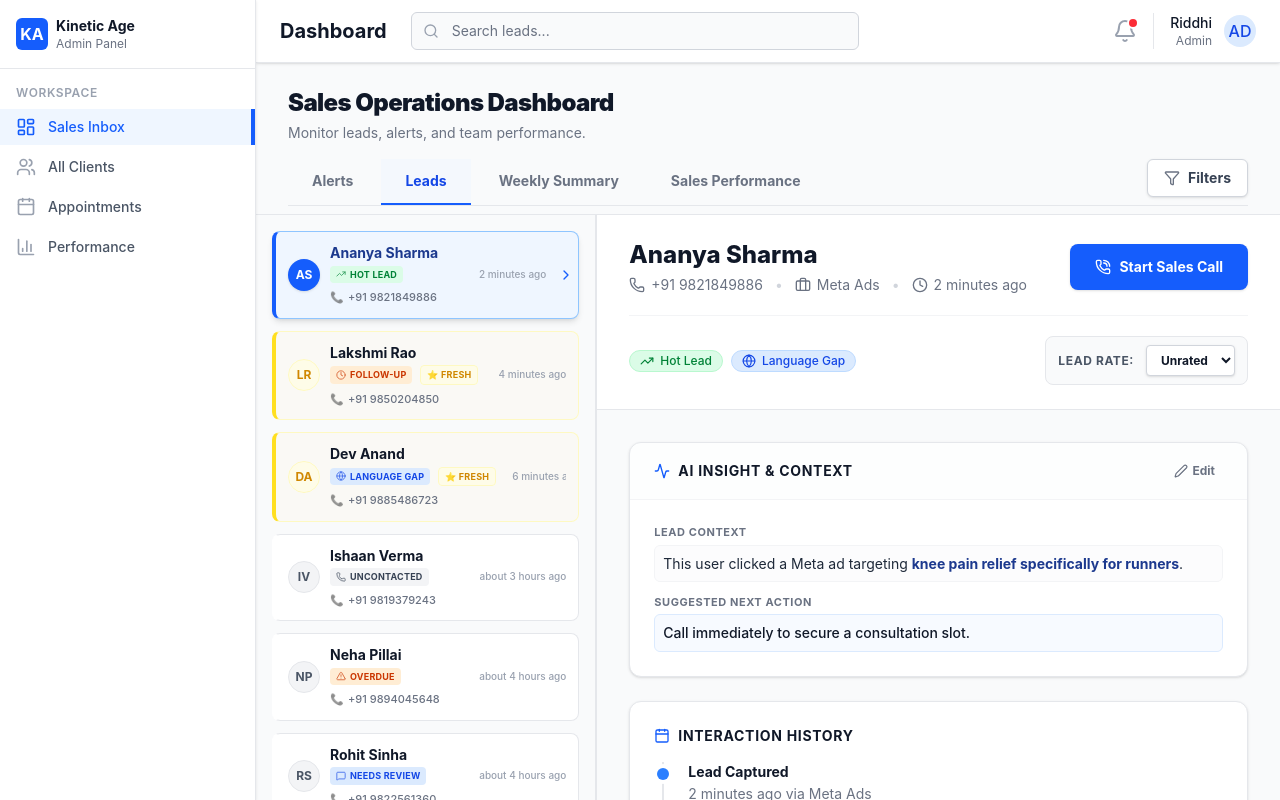
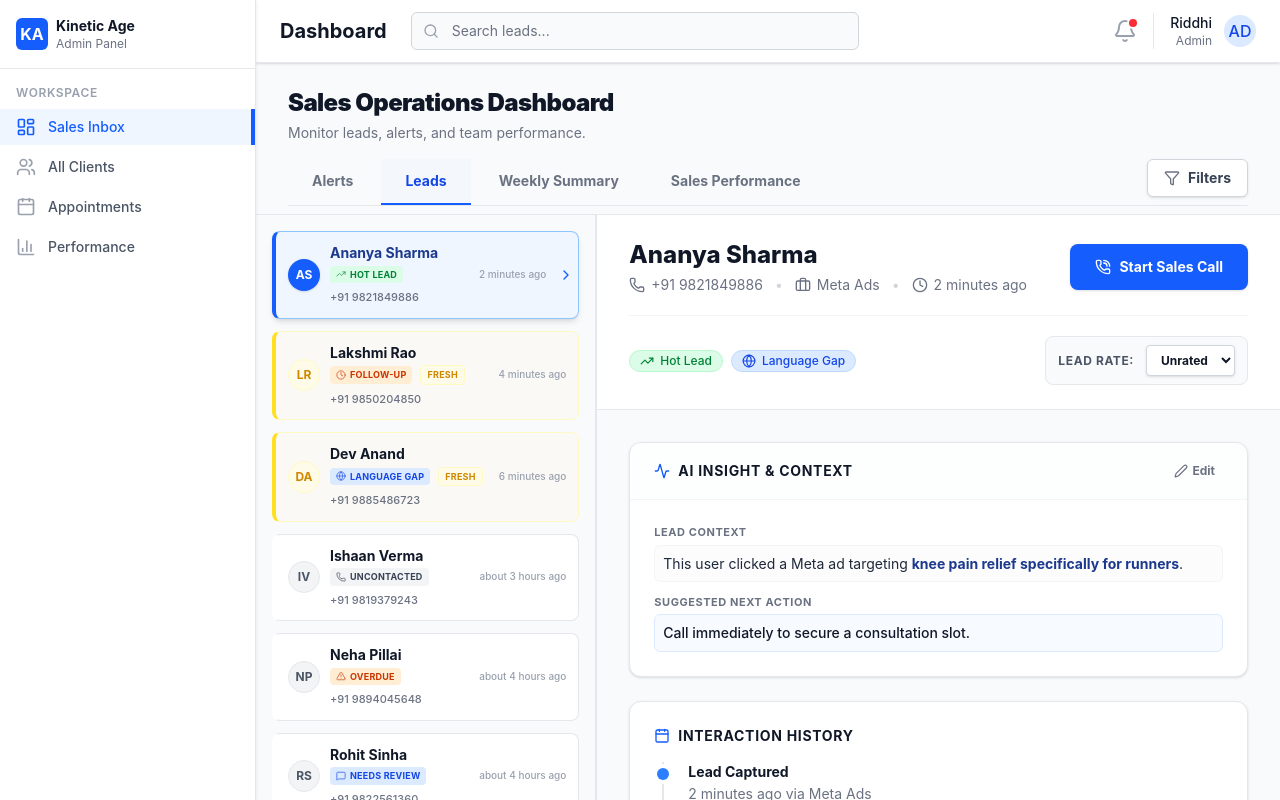
Before and after one commit to vidula18/kinetic-dashboard, a React (Vite) app: page / in a window 1280 px wide. Both pictures are taken after a click on the button "Leads". Built offline with nearby package versions, Linux system fonts and the light colour scheme.

Commit message:
Remove emojis from UI elements

```diff
--- a/src/components/FreshLeadsTable.tsx
+++ b/src/components/FreshLeadsTable.tsx
@@ -52,7 +52,7 @@ export function FreshLeadsTable({ leads, onNavigateToLead }: FreshLeadsTableProp
 
               <div className="flex items-center justify-between mt-3 pt-3 border-t border-gray-100 group-active:border-blue-100 transition-colors">
                 <span className="text-[12px] font-medium text-gray-500 group-active:text-blue-800 truncate mr-2 flex items-center transition-colors">
-                   <span className="mr-1.5 opacity-60">📞</span> {lead.phone}
+                  {lead.phone}
                 </span>
                 <span className="text-[11px] font-bold text-gray-400 group-active:text-blue-700 whitespace-nowrap bg-gray-50 group-active:bg-white group-active:border-blue-200 px-2 py-0.5 rounded-full border border-gray-100 shadow-sm transition-colors">
                   {formatDistanceToNow(lead.timeReceived, { addSuffix: true })}
--- a/src/components/LeadItem.tsx
+++ b/src/components/LeadItem.tsx
@@ -60,7 +60,7 @@ export function LeadItem({ lead, isSelected, onClick }: LeadItemProps) {
             </span>
             {lead.isFresh && !isSelected && (
               <span className="inline-flex items-center px-1.5 py-0.5 rounded text-[9px] font-bold uppercase tracking-wide whitespace-nowrap flex-shrink-0 bg-yellow-50 text-yellow-600 border border-yellow-100">
-                ⭐ FRESH
+                FRESH
               </span>
             )}
             <div className="flex-1"></div>
@@ -71,7 +71,7 @@ export function LeadItem({ lead, isSelected, onClick }: LeadItemProps) {
 
           {/* Bottom Row: Phone */}
           <span className="text-[11px] text-gray-500 font-medium truncate flex items-center">
-            <span className="mr-1 opacity-60">📞</span> {lead.phone}
+            {lead.phone}
           </span>
         </div>
       </div>
```
